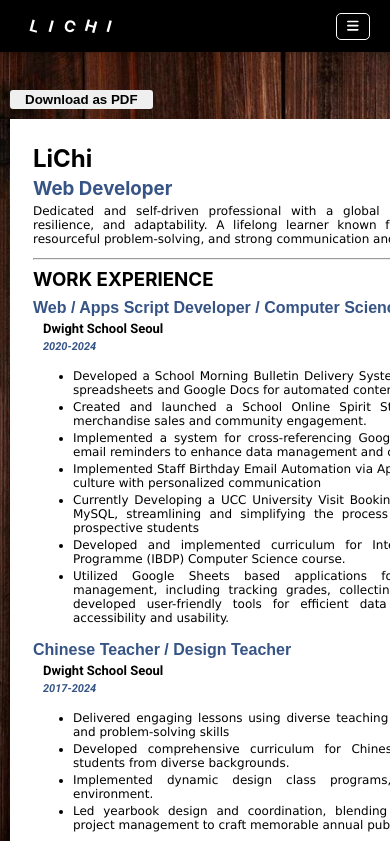
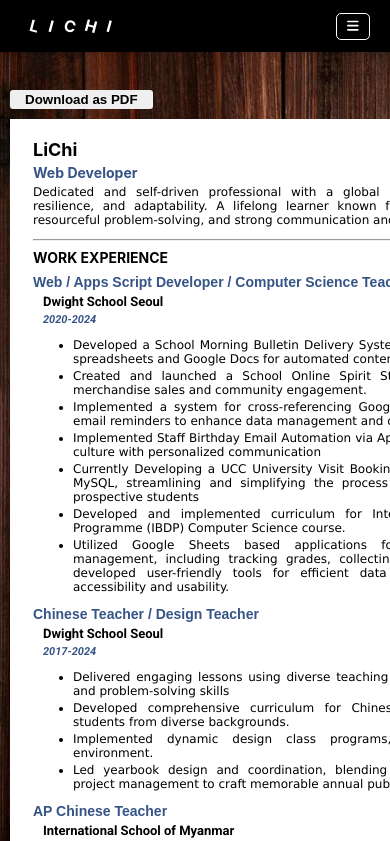
Before and after one commit to lichidevops/My-Personal-site, a React (Create React App) app: page /resume in a window 390 px wide. Shown: the top 841 px of the page. Built offline with nearby package versions, Linux system fonts and the light colour scheme.

Commit message:
fontsize resume

```diff
--- a/src/pages/Resume.css
+++ b/src/pages/Resume.css
@@ -43,20 +43,6 @@
     background-color: #365486;
 }
 
-@media screen and (max-width:768px) {
-    #resume-page{
-        padding: 10px 10px;
-        margin-left: 0px;
-    }
-    #resume-paper{
-        margin-left: 0px;
-        height:fit-content;
-        overflow: scroll;
-    }
-    #resume-dl-button{
-        margin-left: 0px;
-    }
-}
 
 /*
 @media screen and (min-width: 1280px) {
@@ -155,8 +141,9 @@
     margin-bottom: 4px;
     text-indent: 10px;
 }
+
 .experience-brief .job-title{
-    font-size: 16px;
+    font-size: 14px;
     font-weight: bold;
     margin-bottom: 4px;
     color: #365486;
@@ -183,6 +170,7 @@
 
 .experience-row h3 {
     margin: 8px 0;
+    font-size: 14px;
 }
 
 /* ---------------------------- Sidebar ----------------------------- */
@@ -319,7 +307,18 @@ hr{
     margin: 5px 0;
 }
 
-.resume-content{
-    /* background-color: #B7C9F2; */
-
+@media screen and (max-width:768px) {
+    #resume-page{
+        padding: 10px 10px;
+        margin-left: 0px;
+    }
+    #resume-paper{
+        margin-left: 0px;
+        height:fit-content;
+        overflow: scroll;
+        font-size: 12px;
+    }
+    #resume-dl-button{
+        margin-left: 0px;
+    }
 }
```
